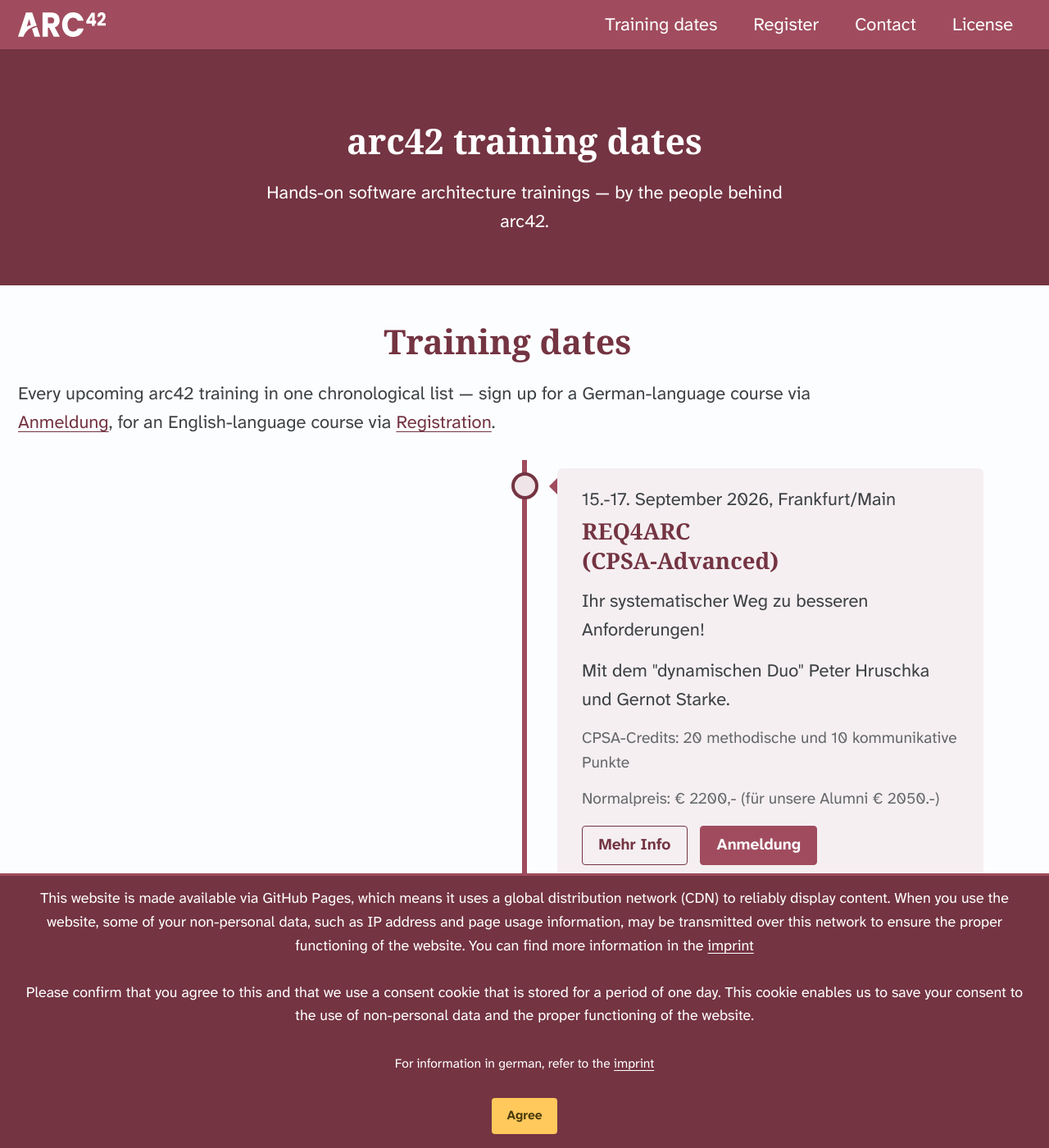
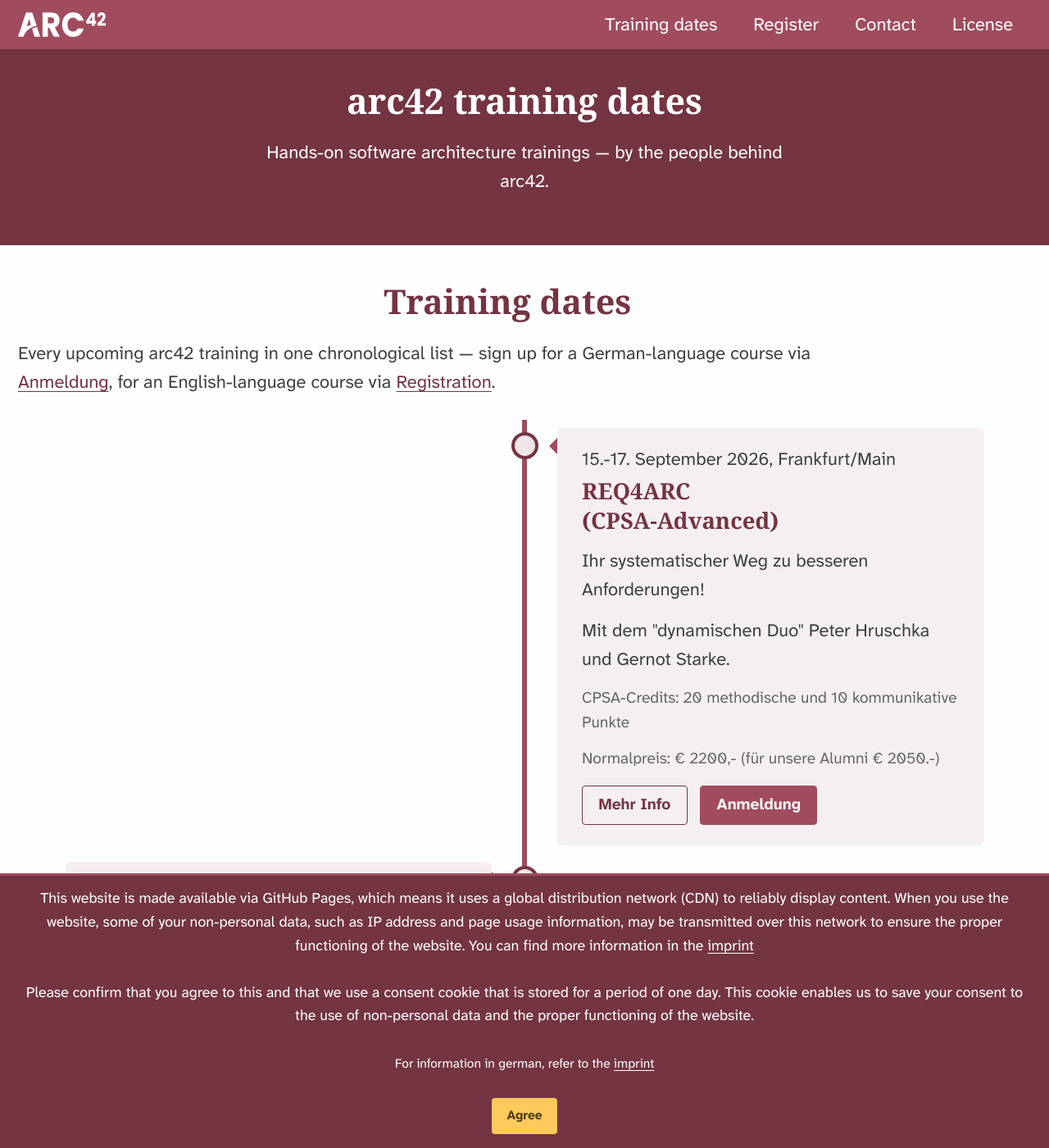
Before and after one commit to arc42/trainings.arc42.org-site, a Jekyll site: the page built from _pages/home.html, in a window 1280 px wide and 1400 px high. Shown: the whole window at 82% size. Built offline with Jekyll 4.4.1, drawn with Linux system fonts in a browser that asks for light colours; cached includes are drawn as plain includes; some web fonts are replaced.

Commit message:
fix: correct stale skin docs, footer type sizing, hero dead space
Final-review findings I1/I2/M4: _config.yml and the arc42 skin header
still described the nine deleted stock OneFlow skins as selectable
(now build-breaking if set); the ported footer sizes used rem under
this repo's fluid root and rendered ~18-20px instead of arc42.org's
~14.7px; and the hero's --bar-h top-padding offset was pure dead space
under the shipped sticky-masthead config. Footer coefficients are
computed, not copied verbatim, because .copyright-size and
.footer-center apply to the same element and don't compound the way
.footer-links li does.

Co-Authored-By: Claude Opus 5 <noreply@anthropic.com>
Claude-Session: https://claude.ai/code/session_0195Yyew7UWRRb3WPzUaNC3r

```diff
--- a/_config.yml
+++ b/_config.yml
@@ -8,8 +8,10 @@
 
 # "arc42" is this site's own skin (_sass/oneflow/skins/_arc42.scss): the family
 # typography pair and the dusty-rose signature hue from meta.arc42.org BRAND.md.
-# The stock OneFlow skins are still selectable and unmodified:
-# "default", "air", "aqua", "contrast", "dark", "dirt", "neon", "mint", "plum", "sunrise"
+# The nine stock OneFlow skins were removed to trim dead theme weight; only
+# "arc42" and the theme's "default" fallback exist. To revert to the stock
+# theme look, set oneflow-skin: "default" — any other stock name now fails
+# the Sass build with a missing-import error.
 oneflow-skin    : "arc42"
 
 # Site Settings
--- a/_sass/oneflow/_footer.scss
+++ b/_sass/oneflow/_footer.scss
@@ -76,7 +76,12 @@
 }
 
 .copyright-size {
-  font-size: 0.8rem;
+  /* 0.64em, not 0.8em: this class sits on the SAME element as .footer-center
+     (see footer.html), so its font-size *replaces* — does not compound with —
+     the ancestor's 80%. The 0.8 factor is baked in by hand (0.8 x 0.8 = 0.64)
+     so the rendered result still matches arc42.org's fixed-16px-root 0.8rem
+     (12.8px) at this site's ~20px desktop root: 20 x 0.64 = 12.8px. */
+  font-size: 0.64em;
 }
 
 .footer-innoq {
@@ -94,9 +99,14 @@
 }
 
 /* .page__footer-follow prefix is load-bearing: OneFlow declares
-   li rules at equal specificity earlier in the cascade */
+   li rules at equal specificity earlier in the cascade.
+   em, not rem: this repo's root font is fluid (16px -> 22px, _reset.scss),
+   unlike arc42.org's fixed 16px. em lets the row inherit through its
+   ancestor .footer-center's `font-size: 80%`, so the effective size is
+   root x 0.8 x 0.92 — at this site's ~20px desktop root that is 14.72px,
+   matching arc42.org's fixed 0.92rem (14.72px) exactly. */
 .page__footer-follow .footer-links li {
-  font-size: 0.92rem;
+  font-size: 0.92em;
   text-transform: none;
 }
 
--- a/_sass/oneflow/_page.scss
+++ b/_sass/oneflow/_page.scss
@@ -207,12 +207,13 @@ text-align: center;
     position: relative;
     margin-bottom: 2em;
 
-    /* The masthead band is `top: 0; height: var(--bar-h)` and, whenever
-       `sticky-masthead` is off, `position: absolute` — i.e. out of flow and
-       lying over the hero's first 60px. Offsetting the top padding by --bar-h
-       keeps the h1 clear of the band in that case and costs only breathing
-       room in the sticky one. */
-    padding: calc(var(--bar-h) + 1.25rem) 0 1.75rem;
+    /* Symmetric padding — the shipped config (_config.yml: sticky-masthead:
+       true) keeps the masthead in normal flow, so the hero never sits under
+       the band and needs no --bar-h offset. If sticky-masthead is ever set
+       to false, the masthead becomes `position: absolute` and overlaps the
+       hero's first 60px (see _masthead.scss); top padding must then go back
+       to `calc(var(--bar-h) + 1.75rem)` to keep the h1 clear of the band. */
+    padding: 1.75rem 0;
     @include clearfix;
     background-size: cover;
     background-repeat: no-repeat;
--- a/_sass/oneflow/skins/_arc42.scss
+++ b/_sass/oneflow/skins/_arc42.scss
@@ -10,8 +10,9 @@
    `git diff` shows the arc42 palette as one self-contained file instead of
    scattered through 140 lines of upstream defaults. Switching
    `_config.yml: oneflow-skin` back to "default" restores the stock theme, which
-   is exactly the reversibility a vendored theme should keep. The nine stock
-   skins are left alone.
+   is exactly the reversibility a vendored theme should keep. The other nine
+   stock skins were deleted to trim dead theme weight; "default" is now the
+   only stock fallback left, and it is the reversion path.
 
    Named `arc42`, not `coral`: it carries the whole family look — the two
    typefaces and the surface language — not just a hue.
```
